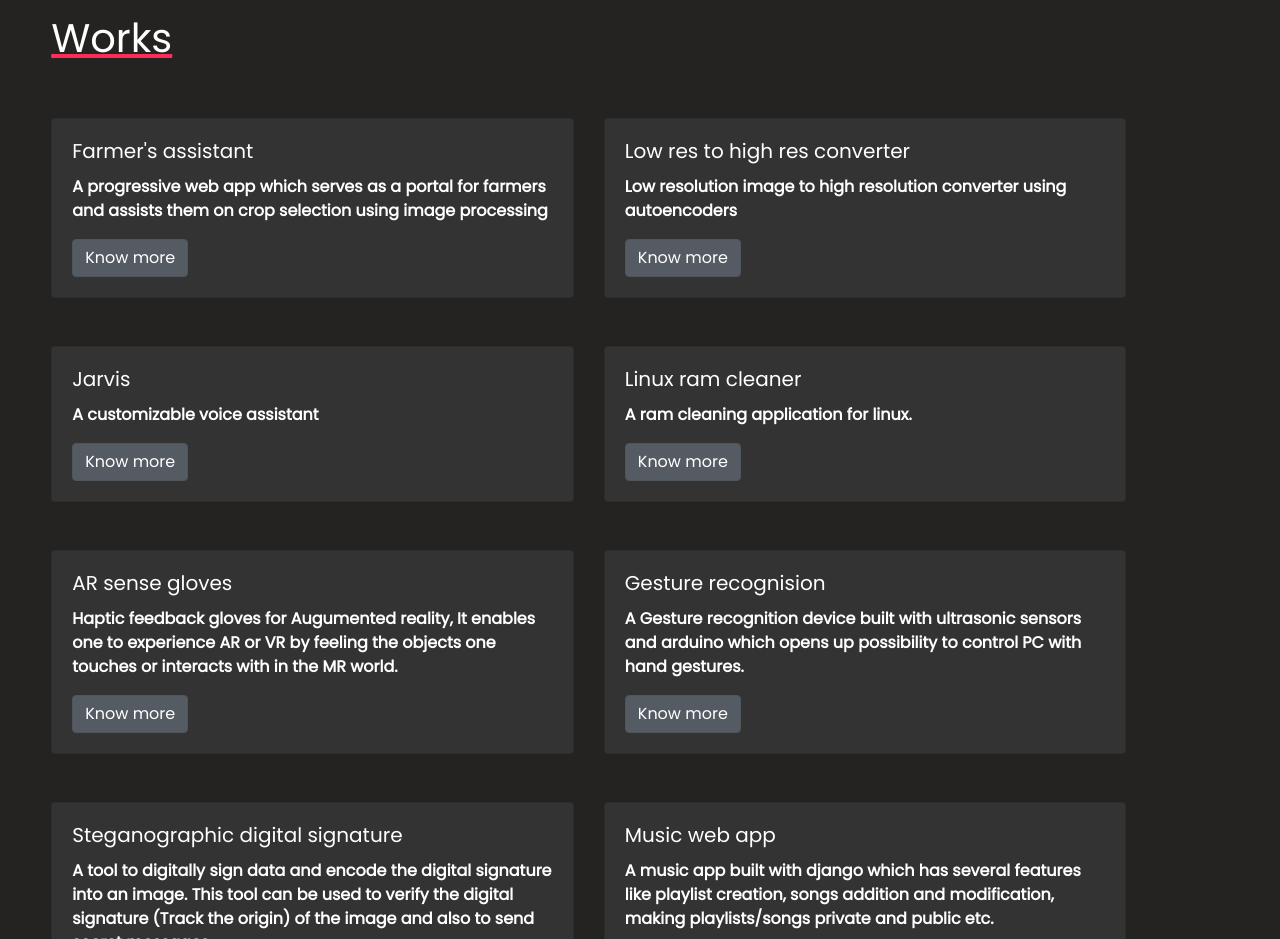
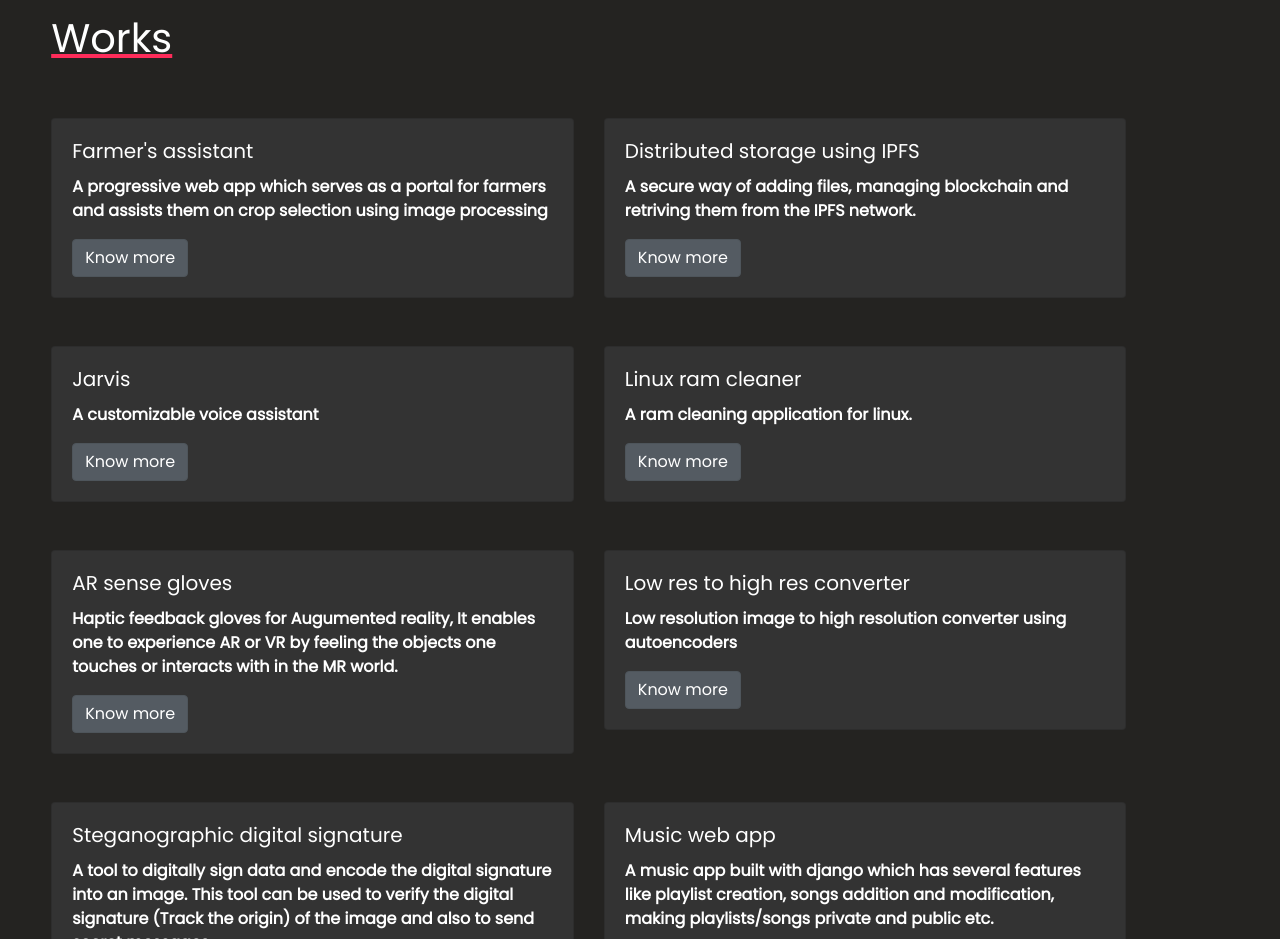
Before and after one commit to anirudha-bs/anirudha-bs.github.io, a plain HTML site: page index.html in a window 1280 px wide. Shown: the part 1840-2779 px from the top of the page. Drawn offline with nearby package versions, Linux system fonts and the light colour scheme.

Commit message:
Added dist ipfs

```diff
--- a/index.html
+++ b/index.html
@@ -188,9 +188,9 @@
                 <div class="col-sm-6" style="margin-bottom: 3em; width: 100%;">
                     <div class="card">
                       <div class="card-body">
-                        <h5 class="card-title">Low res to high res converter</h5>
+                        <h5 class="card-title">Distributed storage using IPFS</h5>
                         <p class="card-text">
-                            Low resolution image to high resolution converter using autoencoders
+                          A secure way of adding files, managing blockchain and retriving them from the IPFS network.
                         </p>
                         <a href="https://github.com/anirudha-bs/High-resolution-image-converter" class="btn btn-secondary active">Know more</a>
                       </div>
@@ -232,9 +232,9 @@
                   <div class="col-sm-6" style="margin-bottom: 3em;  width: 100%;">
                     <div class="card">
                       <div class="card-body">
-                        <h5 class="card-title">Gesture recognision</h5>
+                        <h5 class="card-title">Low res to high res converter</h5>
                         <p class="card-text">
-                          A Gesture recognition device built with ultrasonic sensors and arduino which opens up possibility to control PC with hand gestures.
+                          Low resolution image to high resolution converter using autoencoders
                         </p>
                         <a href="https://github.com/anirudha-bs/Gesture-recognition" class="btn btn-secondary active">Know more</a>
                       </div>
```
